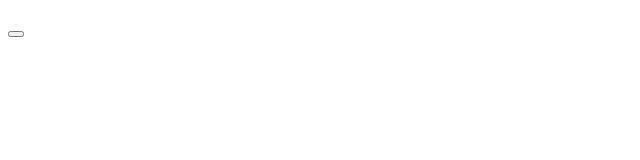
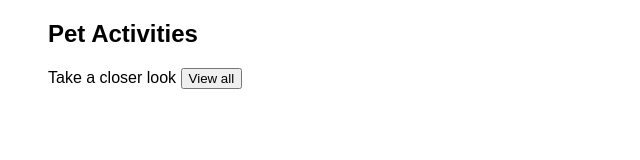
Before and after one commit to IngeHeeringa/202301-w1ch4-inge-heeringa, a website: page src/index.html in a window 1280 px wide. Shown: the whole page, without its empty margins (0-640 px from the left). Drawn offline with Linux system fonts and the light colour scheme.

Commit message:
Add design system and position elements in activities-info section

```diff
--- /dev/null
+++ b/src/css/styles.css
@@ -0,0 +1,49 @@
+@import url("../../node_modules/@fontsource/nunito/400.css");
+@import url("../../node_modules/@fontsource/nunito/800.css");
+
+:root {
+  --color-primary: #181818;
+  --color-accent: #ed6435;
+  --font-primary: "Nunito", sans-serif;
+  --padding-section: 0 3rem;
+}
+
+*,
+::before,
+::after {
+  box-sizing: border-box;
+}
+
+html {
+  font-size: 16px;
+}
+
+body {
+  font-family: var(--font-primary);
+  min-height: 100vh;
+  margin: 0;
+}
+
+main {
+  min-height: inherit;
+  display: flex;
+  flex-direction: column;
+  justify-content: space-between;
+  padding: var(--padding-section);
+}
+
+.info {
+  display: flex;
+  flex-direction: column;
+  position: relative;
+}
+
+.info_button {
+  position: absolute;
+  right: 0;
+  top: 0;
+  bottom: 0;
+  margin-top: auto;
+  margin-bottom: auto;
+  height: 2rem;
+}
--- a/src/index.html
+++ b/src/index.html
@@ -6,19 +6,21 @@
   <meta http-equiv="X-UA-Compatible" content="IE=edge">
   <meta name="viewport" content="width=device-width, initial-scale=1.0">
   <title>Pet Activities</title>
+  <link rel="shortcut icon" href="img/favicon.ico" type="image/x-icon">
+  <link rel="stylesheet" href="css/styles.css">
 </head>
 
 <body>
   <main>
-    <section>
-      <h1></h1>
-      <span></span>
-      <button></button>
+    <section class="activities-info">
+      <h1 class="activities-info__title">Pet Activities</h1>
+      <span class="activities-info__action-info">Take a closer look</span>
+      <button class="activities-info__button">View all</button>
     </section>
-    <section>
-      <article><img src="" alt=""></article>
-      <article><img src="" alt=""></article>
-      <article><img src="" alt=""></article>
+    <section class="pet-cards">
+      <article class="pet-card"><img></article>
+      <article class="pet-card"><img></article>
+      <article class="pet-card"><img></article>
     </section>
   </main>
 </body>
```
Also changed, not shown: src/img/01.jpg (added), src/img/02.jpg (added), src/img/03.jpg (added), src/img/favicon.ico (added), src/img/logo2.png (added).
